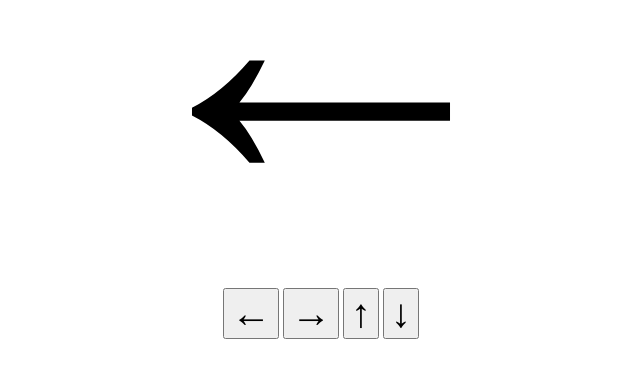
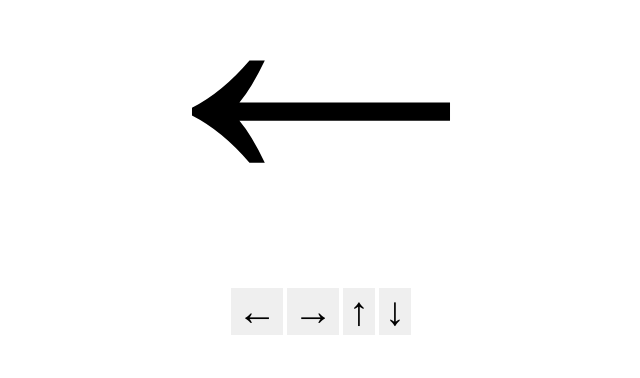
Before and after one commit to illiard1209/triplecham, a plain HTML site: page index.html in a window 1280 px wide. Shown: the part 222-600 px from the top of the page, without its empty margins (319-959 px from the left). Drawn offline with Linux system fonts and the light colour scheme.

Commit message:
Update index.html

```diff
--- a/index.html
+++ b/index.html
@@ -13,6 +13,8 @@
 		}
         .arrow_button {
         	font-size:40px;
+            cursor:pointer;
+            border:none;
         }
 
 
@@ -24,10 +26,10 @@
 	<div onClick="countdown_start()" id="countdown_box"></div>
 	<span>
     	<center>
-          <input type="button" id="button_left" value="←" class="arrow_button">
-          <input type="button" id="button_right" value="→" class="arrow_button">
-          <input type="button" id="button_up" value="↑" class="arrow_button">
-          <input type="button" id="button_down" value="↓" class="arrow_button">
+          <input type="button" id="button_left" value="←" class="arrow_button" onClick="setChoice(this.id)">
+          <input type="button" id="button_right" value="→" class="arrow_button" onClick="setChoice(this.id)">
+          <input type="button" id="button_up" value="↑" class="arrow_button" onClick="setChoice(this.id)">
+          <input type="button" id="button_down" value="↓" class="arrow_button" onClick="setChoice(this.id)">
         </center>
     </span>
 
@@ -35,6 +37,17 @@
 		var countdown_timer = 3;
         var countdown_timeout;
       	var countdown_box = document.getElementById("countdown_box");
+
+
+
+        function setChoice(item) {
+        	document.getElementsByClassName("arrow_button").border = "";
+	        document.getElementById(item).border = "thick solid #000000";
+        }
+
+
+
+
 
 		function rand_num() {
     		return Math.floor((Math.random() * 4) + 1);
```
